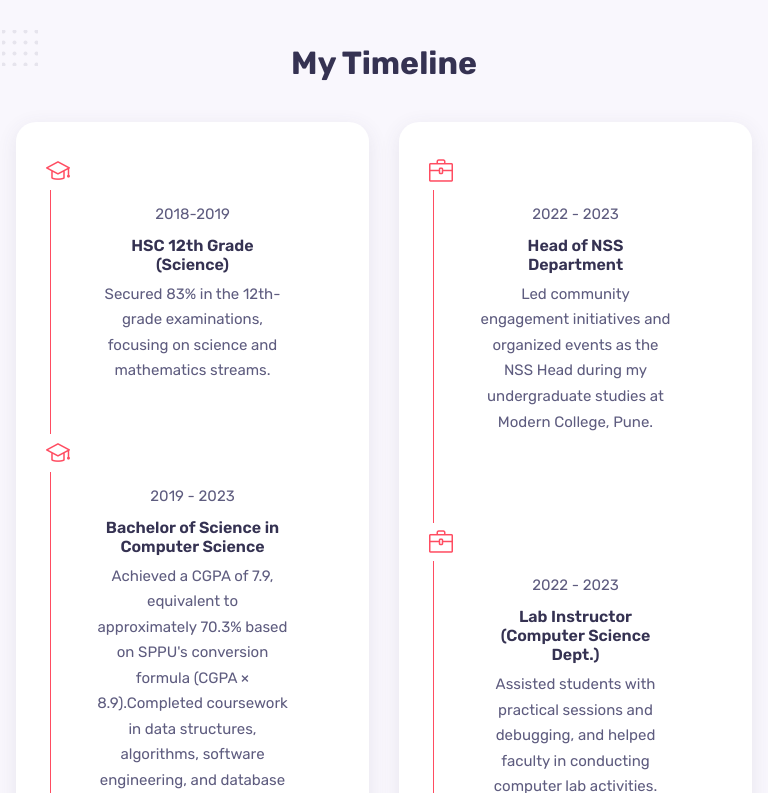
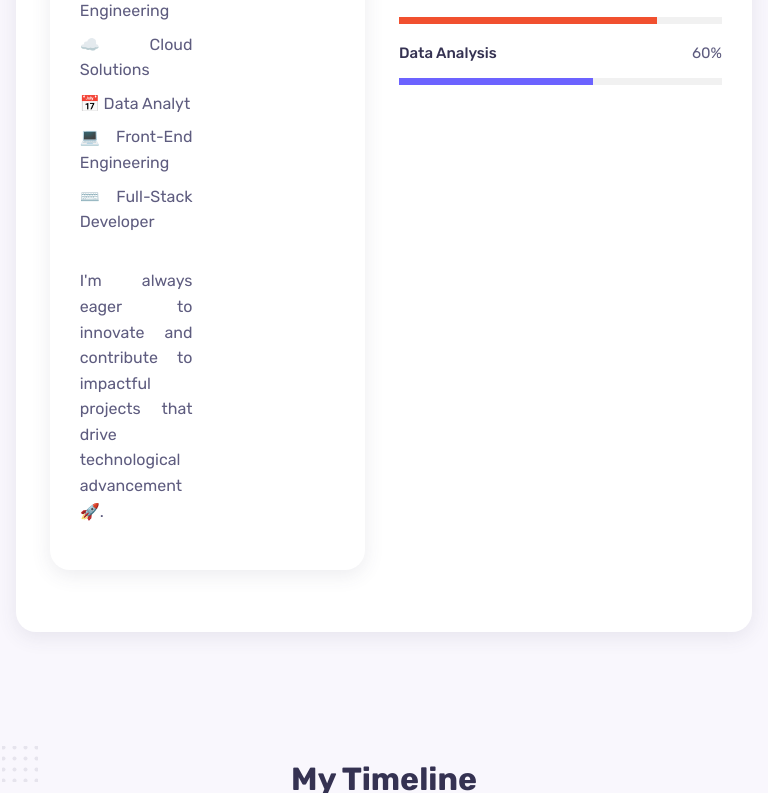
Before and after one commit to abhyaung/abhyaung.github.io, a React (Create React App) app: page / in a window 768 px wide. Shown: the part 2147-2940 px from the top of the page. Built offline with nearby package versions, Linux system fonts and the light colour scheme.

Commit message:
responsive site update 2

```diff
--- a/src/App.css
+++ b/src/App.css
@@ -1,5 +1,5 @@
 .main {
-   display: flex;
+  display: flex;
   flex-direction: column;  /* stack each <section> vertically */
   align-items: center;     /* center child blocks horizontally */
   text-align: center;      /* center any inline/text inside */
--- a/src/App.js
+++ b/src/App.js
@@ -11,7 +11,6 @@ import Portfolio from './components/portfolio/Portfolio';
 const App = () => {
   return (
     <div>
-      {/* <Sidebar /> */}
       <main className='main'>
         <Home />
         <About />
--- a/src/components/about/About.jsx
+++ b/src/components/about/About.jsx
@@ -14,11 +14,7 @@ const About = () => {
         <div className="about_data grid">
           <div className="about_info">
             <p className="about_description">
-
             <section className="about section" id="about">
-              {/* <h2 className="section_title">👨‍💻 About Me</h2> */}
-
-
               <div className="about_container container grid">
                 <div className="about_data">
                   <p className="about_description">
--- a/src/components/about/about.css
+++ b/src/components/about/about.css
@@ -63,11 +63,25 @@
     background-color: var(--container-color);
     box-shadow: var(--shadow);
     border-radius: var(--border-radius);
+    display: flex;
+    flex-direction: column;
+    gap: 1.875rem;
+    position: relative;
+}
+
+@media (min-width: 48em){
+    .about_data {
+    display:grid;
     grid-template-columns: repeat(2, 1fr);
     column-gap: 1.875rem;
+    row-gap: 1.875rem;
     align-items: flex-start;
     position: relative;
 }
+}
+
+
+
 
 /* .about_data::before {
     content: '';
--- a/src/components/resume/resume.css
+++ b/src/components/resume/resume.css
@@ -1,6 +1,18 @@
 .resume_container {
     grid-template-columns: repeat(2, 1fr);
+    margin: 0 auto;
+    gap: 1.875rem;
+    display: flex;
+    flex-direction: column;
+}
+
+@media (min-width: 48em) { /* 48em ≈ 768px */
+  .resume_container {
+    display: grid;
+    grid-template-columns: repeat(2, 1fr);
     column-gap: 1.875rem;
+    row-gap: 10rem;        /* optional, if you want vertical spacing */
+  }
 }
 
 .timeline {
--- a/src/index.css
+++ b/src/index.css
@@ -40,6 +40,16 @@
     --normal-font-size: 0.938rem;
     --small-font-size:  0.813rem;
     --smaller-font-size:0.75rem;
+
+    :root {
+  /* …existing vars… */
+
+  /* Breakpoints (mobile-first) */
+  --bp-sm:  40em; /* 640px */
+  --bp-md:  48em; /* 768px */
+  --bp-lg:  64em; /* 1024px */
+  --bp-xl:  75em; /* 1200px */
+}
   }
 }
 
```
